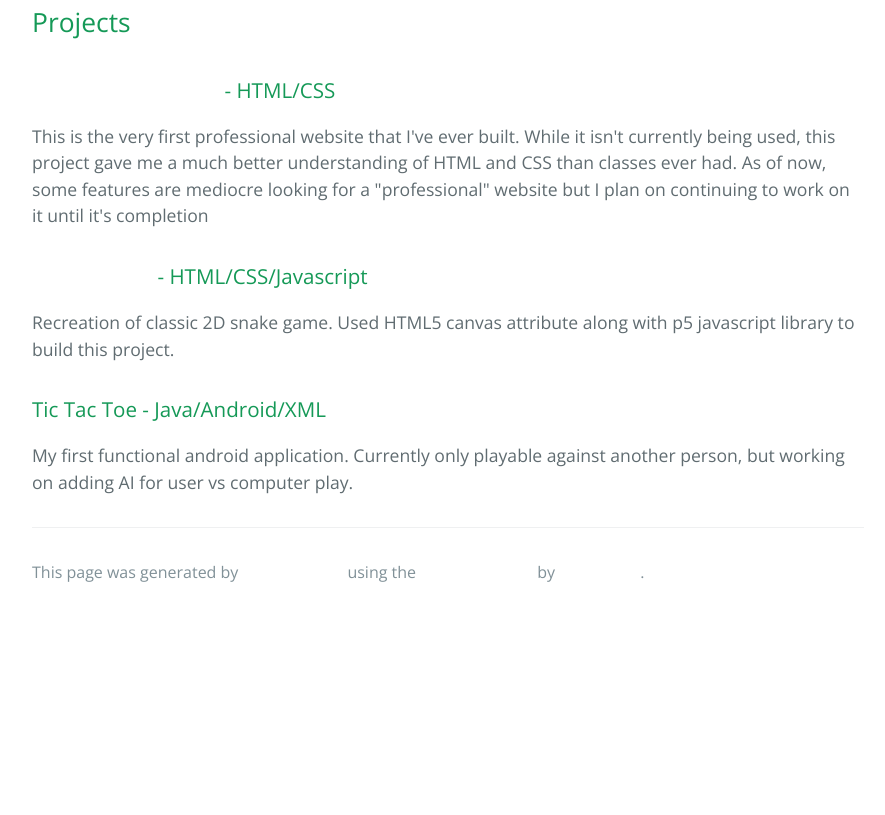
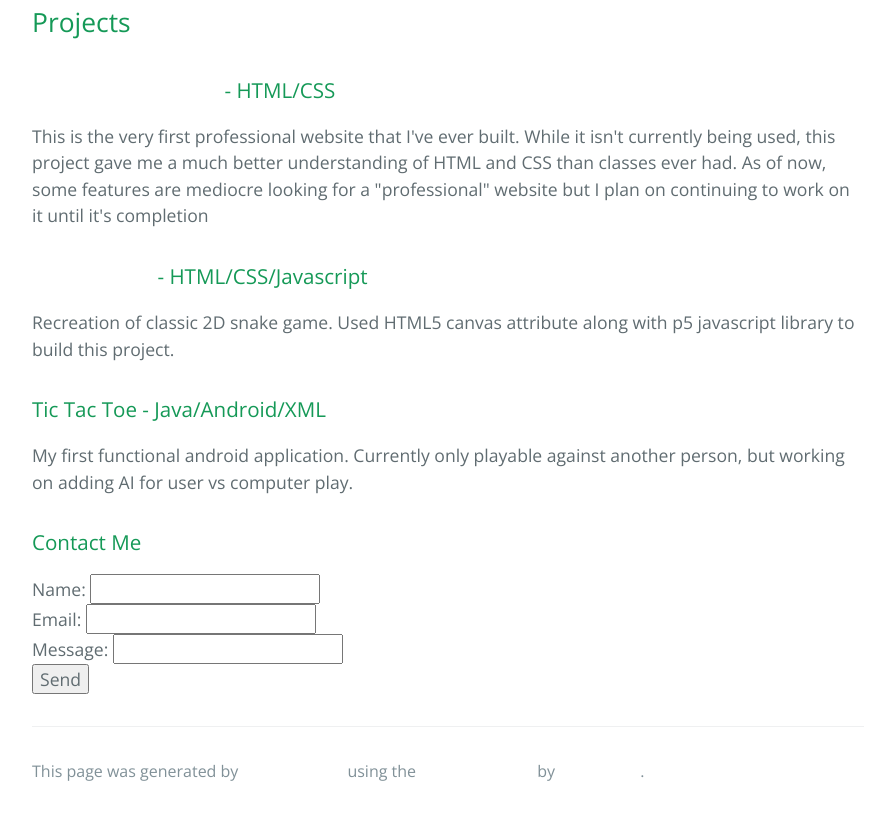
Before and after one commit to craftx17/craftx17.github.io, a plain HTML site: page index.html in a window 1280 px wide. Shown: the part 514-1329 px from the top of the page, without its empty margins (192-1077 px from the left). Before the commit the page ends 1130 px from the top, so only its background shows below. Drawn offline with nearby package versions, Linux system fonts and the light colour scheme.

Commit message:
Update index.html

```diff
--- a/index.html
+++ b/index.html
@@ -39,6 +39,28 @@
 
 <p>My first functional android application. Currently only playable against another person, but working on adding AI for user vs computer play.</p>
 
+<h3>
+<a id="tic-tac-toe---javaandroidxml" class="anchor" href="#tic-tac-toe---javaandroidxml" aria-hidden="true"><span aria-hidden="true" class="octicon octicon-link"></span></a>Contact Me</h3>
+
+      <form action="https://formspree.io/craftx17@hanover.edu" method="POST">
+                <div class="form-group">
+                  <label for="formname">Name:</label>
+                  <input id="formname" type="text" name="name" class="form-control">
+                </div>
+                <div class="form-group">
+                  <label for="formemail">Email:</label>
+                  <input id="formemail" type="email" name="_replyto" class="form-control">
+                </div>
+                <div>
+                  <label for="formsubject">Message:</label>
+                  <input id="formsubject" type="textarea" name="_message" class="form-control">
+                </div>
+                <input type="submit" value="Send">
+                <input type="hidden" name="_subject" value="Response from Portfolio Site" />
+                <input type="text" name="_gotcha" style="display:none" />
+              </form>
+
+
       <footer class="site-footer">
 
         <span class="site-footer-credits">This page was generated by <a href="https://pages.github.com">GitHub Pages</a> using the <a href="https://github.com/jasonlong/cayman-theme">Cayman theme</a> by <a href="https://twitter.com/jasonlong">Jason Long</a>.</span>
```
